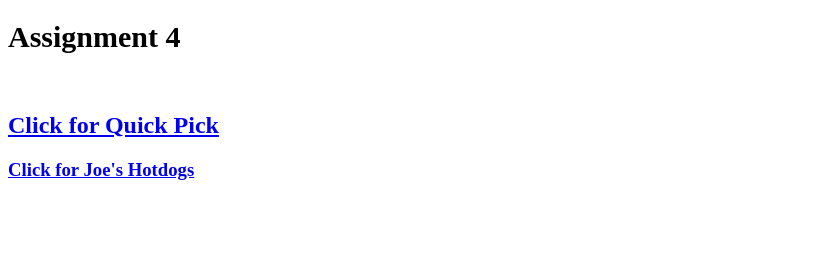
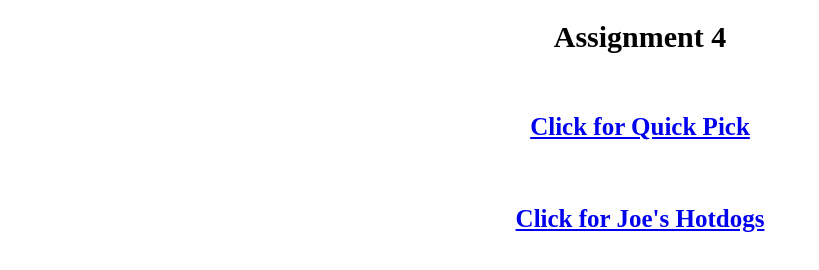
Before and after one commit to bethkrikorian/assignment4, a plain HTML site: page index.html in a window 1280 px wide. Shown: the whole page, without its empty margins (0-819 px from the left). Drawn offline with Linux system fonts and the light colour scheme.

Commit message:
Update index.html

```diff
--- a/index.html
+++ b/index.html
@@ -6,14 +6,17 @@
       h1 {
         font-size: 30px;
         font-weight: bold;
+        text-align: center;
       }
       h2 {
-        font-size: 25 px;
+        font-size: 25px;
         font-decoration: underline;
+        text-align: center;
       }
       h3 {
-        font-size: 25 px;
+        font-size: 25px;
         font-decoration: underline;
+        text-align: center;
       }
     </style>
 </head>
@@ -21,6 +24,7 @@
     <h1>Assignment 4</h1>
     <br>
     <h2> <a href="https://bethkrikorian.github.io/assignment4/quickpick"> Click for Quick Pick </a> </h2>
+    <br>
     <h3> <a href="https://bethkrikorian.github.io/assignment4/hotdogs"> Click for Joe's Hotdogs </a> </h3>
 </body>
 </html>
```
